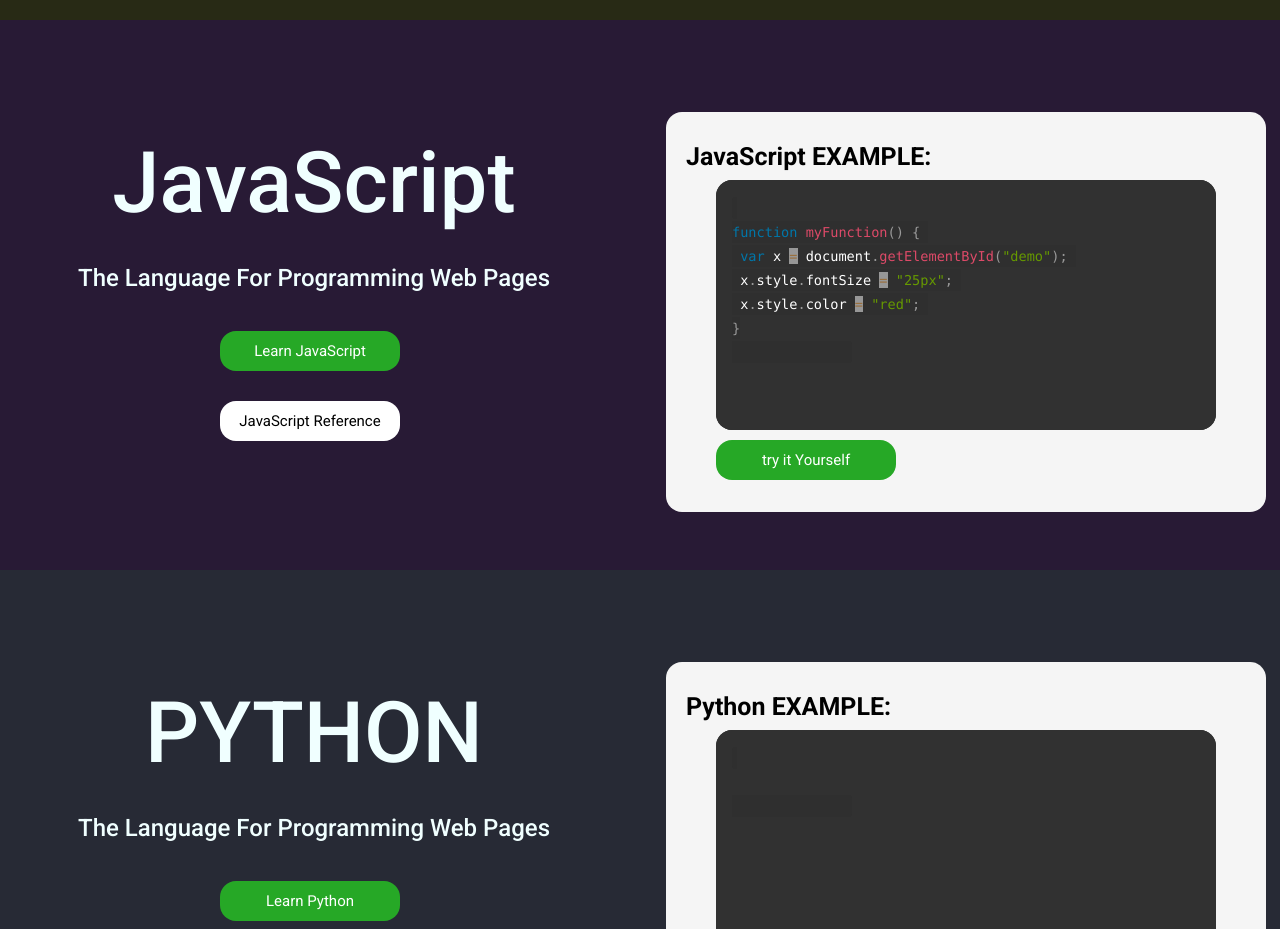
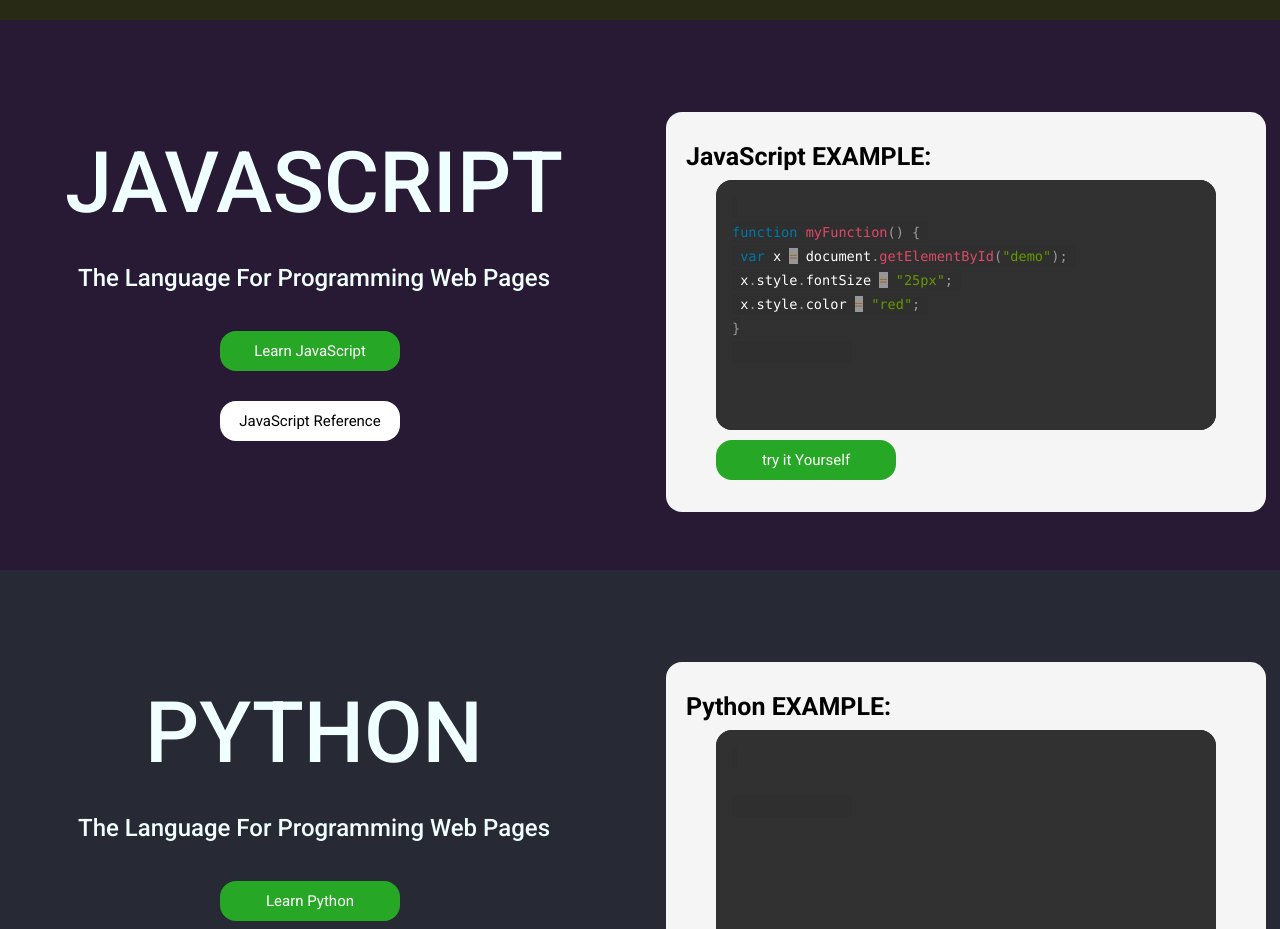
Before and after one commit to ayushtripathi23/E-Study, a Vue app: page /#/ in a window 1280 px wide. Shown: the part 1160-2089 px from the top of the page. Built offline with nearby package versions, Linux system fonts and the light colour scheme; what vue-highlightjs would draw is missing.

Commit message:
fixes javascript route

```diff
--- a/src/jsonData/Homepage.js
+++ b/src/jsonData/Homepage.js
@@ -30,7 +30,7 @@ const homepagedata = [
     color: "#282A15",
   },
   {
-    headLabel: "JavaScript",
+    headLabel: "JAVASCRIPT",
     headSubHeading: "The Language For Programming Web Pages",
     button: "Learn JavaScript",
     buttonLink: "hey",
```
